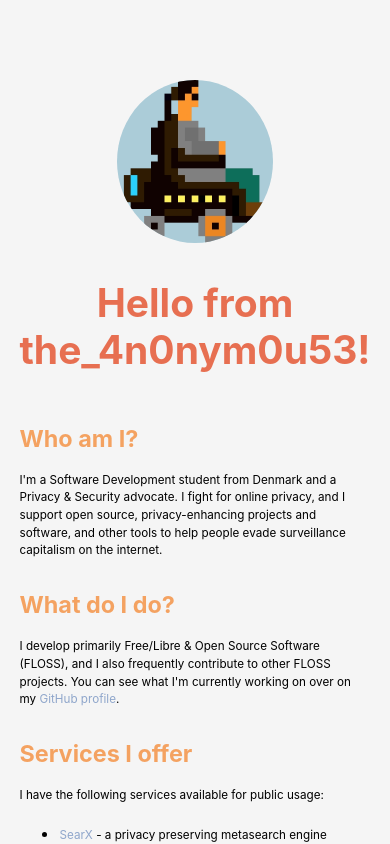
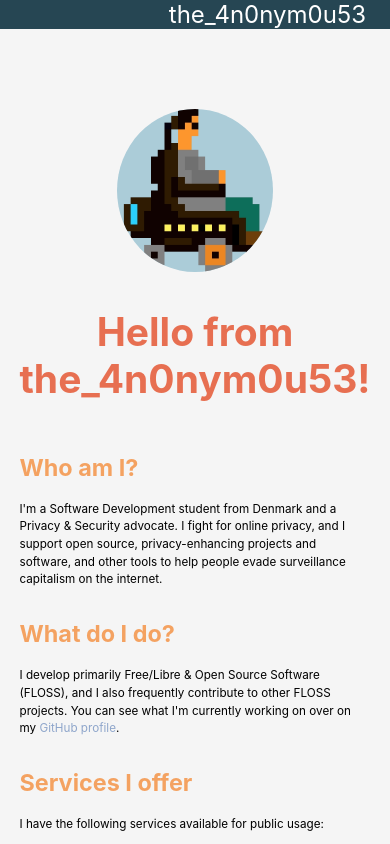
Before and after one commit to samsapti/theanonymouse.xyz, a Svelte app: page /#about in a window 390 px wide. Shown: the top 844 px of the page. Built offline with nearby package versions, Linux system fonts and the light colour scheme.

Commit message:
Add logo to mobile view

```diff
--- a/src/components/NavBar.svelte
+++ b/src/components/NavBar.svelte
@@ -4,8 +4,6 @@
 
   export let currentTab: string;
   export let tabs = [];
-
-  $: window.location.hash = currentTab;
 
   let isMobile: boolean;
   let openMenu: boolean;
@@ -14,8 +12,9 @@
   const handleTab = () => {
     let hash = window.location.hash;
     if (openMenu) openMenu = false;
+
     if (tabs.some((t) => t.href === hash)) currentTab = hash;
-    else currentTab = tabs[0].href;
+    else currentTab = window.location.hash = tabs[0].href;
   };
 
   onMount(() => {
@@ -65,9 +64,10 @@
 
   #name {
     color: $white;
-    display: block;
+    display: inline-block;
     font-size: 24px;
     padding: 0 24px;
+    margin: auto 0;
   }
 
   nav {
@@ -116,17 +116,12 @@
 
   @media (max-width: 680px) {
     #content {
-      flex-direction: column;
-      align-items: center;
-    }
-
-    #name {
-      display: none;
+      align-items: flex-end;
     }
 
     nav {
-      flex-direction: column;
       align-items: flex-start;
+      justify-content: space-between;
     }
   }
 </style>
--- a/src/scss/colorscheme.scss
+++ b/src/scss/colorscheme.scss
@@ -5,7 +5,7 @@ $accent2: #F4A261;
 $accent3: #8FA6CB;
 $black: #000000;
 $white: #FFFFFF;
-$bg-light: #F5F5F5;
+$bg-light: #F5F5F5; // whitesmoke
 $bg-dark: #121D2B;
 
 :root {
```
